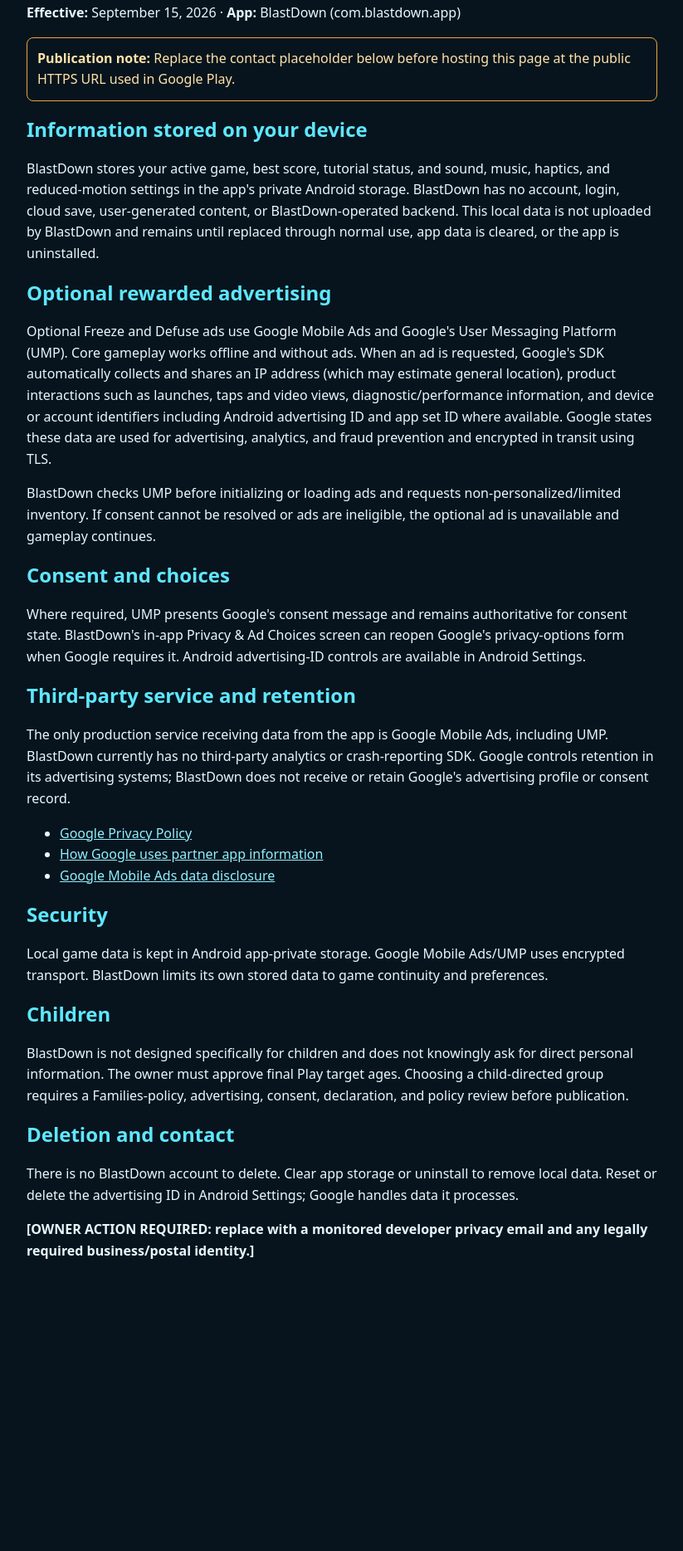
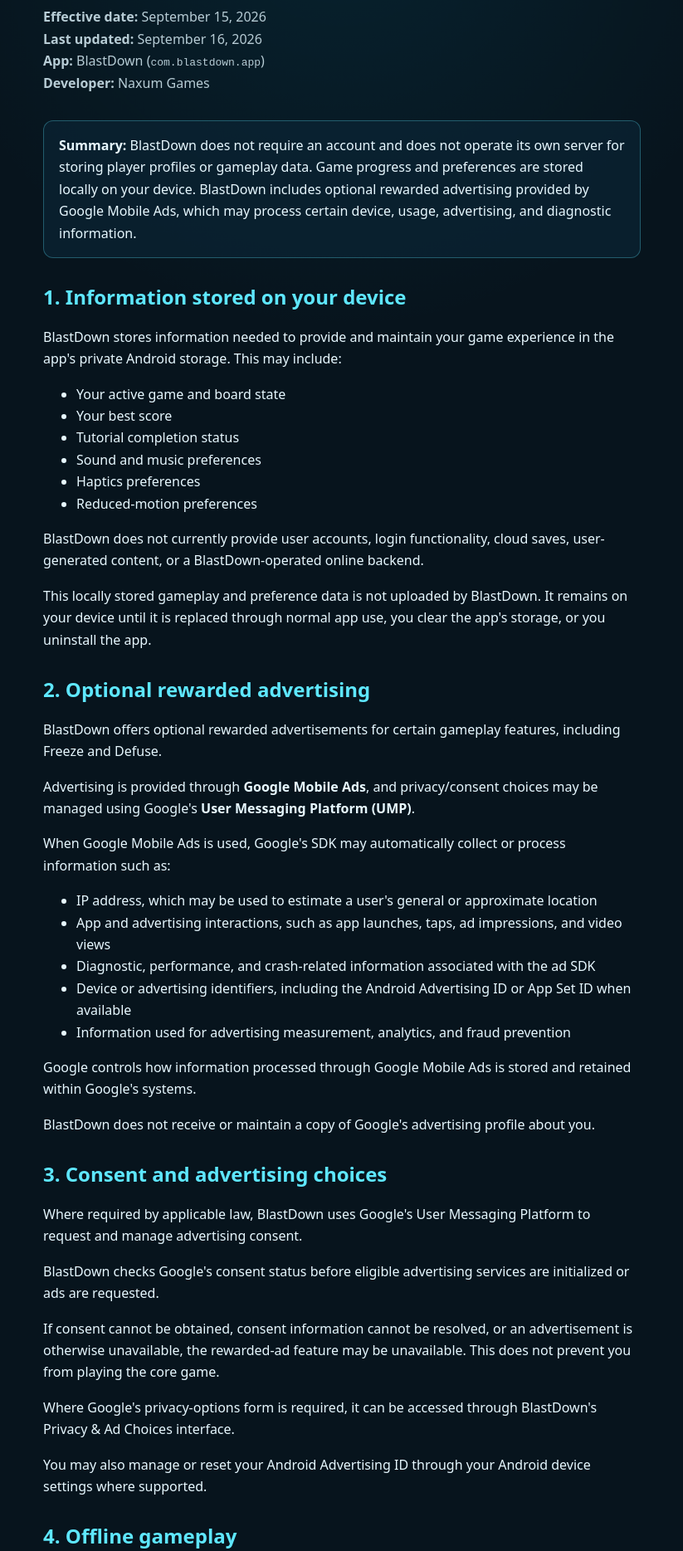
Before and after one commit to AnasSM0/Blastdown, a website: page docs/privacy-policy.html in a window 1280 px wide. Shown: the part 110-1979 px from the top of the page at 83% size, without its empty margins (228-1051 px from the left). Before the commit the page ends 1711 px from the top, so only its background shows below. Drawn offline with Linux system fonts and the light colour scheme.

Commit message:
docs(privacy): finalize public BlastDown policy

```diff
--- a/docs/privacy-policy.html
+++ b/docs/privacy-policy.html
@@ -3,121 +3,341 @@
   <head>
     <meta charset="utf-8" />
     <meta name="viewport" content="width=device-width, initial-scale=1" />
+    <meta
+      name="description"
+      content="Privacy Policy for BlastDown, a mobile puzzle game published by Naxum Games."
+    />
     <title>BlastDown Privacy Policy</title>
+
     <style>
       :root {
         color-scheme: dark;
-        font-family: system-ui, sans-serif;
+        font-family:
+          system-ui,
+          -apple-system,
+          BlinkMacSystemFont,
+          "Segoe UI",
+          sans-serif;
+
         background: #07141d;
         color: #e7f8ff;
       }
+
+      * {
+        box-sizing: border-box;
+      }
+
       body {
+        margin: 0;
+        background:
+          radial-gradient(circle at top, rgba(0, 199, 255, 0.08), transparent 32rem), #07141d;
+      }
+
+      main {
         margin: 0 auto;
         max-width: 760px;
-        padding: 32px 20px 64px;
-        line-height: 1.6;
+        padding: 40px 20px 72px;
+        line-height: 1.65;
       }
+
       h1,
       h2 {
         color: #5ee7ff;
-        line-height: 1.2;
+        line-height: 1.25;
       }
+
+      h1 {
+        margin-bottom: 8px;
+      }
+
+      h2 {
+        margin-top: 32px;
+      }
+
       a {
         color: #91efff;
       }
-      .notice {
-        border: 1px solid #e6a83d;
-        border-radius: 8px;
-        padding: 12px;
-        color: #ffe2a9;
+
+      .meta {
+        color: #b7ccd5;
+        margin-bottom: 32px;
+      }
+
+      .summary {
+        padding: 16px 18px;
+        border: 1px solid rgba(94, 231, 255, 0.3);
+        border-radius: 12px;
+        background: rgba(12, 38, 54, 0.65);
+      }
+
+      footer {
+        margin-top: 48px;
+        padding-top: 24px;
+        border-top: 1px solid rgba(145, 239, 255, 0.18);
+        color: #9db3bd;
+        font-size: 0.95rem;
       }
     </style>
   </head>
+
   <body>
     <main>
       <h1>BlastDown Privacy Policy</h1>
+
+      <p class="meta">
+        <strong>Effective date:</strong> September 15, 2026<br />
+        <strong>Last updated:</strong> September 16, 2026<br />
+        <strong>App:</strong> BlastDown (<code>com.blastdown.app</code>)<br />
+        <strong>Developer:</strong> Naxum Games
+      </p>
+
+      <div class="summary">
+        <strong>Summary:</strong>
+        BlastDown does not require an account and does not operate its own server for storing player
+        profiles or gameplay data. Game progress and preferences are stored locally on your device.
+        BlastDown includes optional rewarded advertising provided by Google Mobile Ads, which may
+        process certain device, usage, advertising, and diagnostic information.
+      </div>
+
+      <h2>1. Information stored on your device</h2>
+
       <p>
-        <strong>Effective:</strong> September 15, 2026 · <strong>App:</strong> BlastDown
-        (com.blastdown.app)
+        BlastDown stores information needed to provide and maintain your game experience in the
+        app's private Android storage. This may include:
       </p>
-      <p class="notice">
-        <strong>Publication note:</strong> Replace the contact placeholder below before hosting this
-        page at the public HTTPS URL used in Google Play.
+
+      <ul>
+        <li>Your active game and board state</li>
+        <li>Your best score</li>
+        <li>Tutorial completion status</li>
+        <li>Sound and music preferences</li>
+        <li>Haptics preferences</li>
+        <li>Reduced-motion preferences</li>
+      </ul>
+
+      <p>
+        BlastDown does not currently provide user accounts, login functionality, cloud saves,
+        user-generated content, or a BlastDown-operated online backend.
       </p>
-      <h2>Information stored on your device</h2>
+
       <p>
-        BlastDown stores your active game, best score, tutorial status, and sound, music, haptics,
-        and reduced-motion settings in the app's private Android storage. BlastDown has no account,
-        login, cloud save, user-generated content, or BlastDown-operated backend. This local data is
-        not uploaded by BlastDown and remains until replaced through normal use, app data is
-        cleared, or the app is uninstalled.
+        This locally stored gameplay and preference data is not uploaded by BlastDown. It remains on
+        your device until it is replaced through normal app use, you clear the app's storage, or you
+        uninstall the app.
       </p>
-      <h2>Optional rewarded advertising</h2>
+
+      <h2>2. Optional rewarded advertising</h2>
+
       <p>
-        Optional Freeze and Defuse ads use Google Mobile Ads and Google's User Messaging Platform
-        (UMP). Core gameplay works offline and without ads. When an ad is requested, Google's SDK
-        automatically collects and shares an IP address (which may estimate general location),
-        product interactions such as launches, taps and video views, diagnostic/performance
-        information, and device or account identifiers including Android advertising ID and app set
-        ID where available. Google states these data are used for advertising, analytics, and fraud
-        prevention and encrypted in transit using TLS.
+        BlastDown offers optional rewarded advertisements for certain gameplay features, including
+        Freeze and Defuse.
       </p>
+
       <p>
-        BlastDown checks UMP before initializing or loading ads and requests
-        non-personalized/limited inventory. If consent cannot be resolved or ads are ineligible, the
-        optional ad is unavailable and gameplay continues.
+        Advertising is provided through <strong>Google Mobile Ads</strong>, and privacy/consent
+        choices may be managed using Google's <strong>User Messaging Platform (UMP)</strong>.
       </p>
-      <h2>Consent and choices</h2>
+
       <p>
-        Where required, UMP presents Google's consent message and remains authoritative for consent
-        state. BlastDown's in-app Privacy &amp; Ad Choices screen can reopen Google's
-        privacy-options form when Google requires it. Android advertising-ID controls are available
-        in Android Settings.
+        When Google Mobile Ads is used, Google's SDK may automatically collect or process
+        information such as:
       </p>
-      <h2>Third-party service and retention</h2>
+
+      <ul>
+        <li>IP address, which may be used to estimate a user's general or approximate location</li>
+        <li>
+          App and advertising interactions, such as app launches, taps, ad impressions, and video
+          views
+        </li>
+        <li>Diagnostic, performance, and crash-related information associated with the ad SDK</li>
+        <li>
+          Device or advertising identifiers, including the Android Advertising ID or App Set ID when
+          available
+        </li>
+        <li>Information used for advertising measurement, analytics, and fraud prevention</li>
+      </ul>
+
       <p>
-        The only production service receiving data from the app is Google Mobile Ads, including UMP.
-        BlastDown currently has no third-party analytics or crash-reporting SDK. Google controls
-        retention in its advertising systems; BlastDown does not receive or retain Google's
-        advertising profile or consent record.
+        Google controls how information processed through Google Mobile Ads is stored and retained
+        within Google's systems.
       </p>
+
+      <p>
+        BlastDown does not receive or maintain a copy of Google's advertising profile about you.
+      </p>
+
+      <h2>3. Consent and advertising choices</h2>
+
+      <p>
+        Where required by applicable law, BlastDown uses Google's User Messaging Platform to request
+        and manage advertising consent.
+      </p>
+
+      <p>
+        BlastDown checks Google's consent status before eligible advertising services are
+        initialized or ads are requested.
+      </p>
+
+      <p>
+        If consent cannot be obtained, consent information cannot be resolved, or an advertisement
+        is otherwise unavailable, the rewarded-ad feature may be unavailable. This does not prevent
+        you from playing the core game.
+      </p>
+
+      <p>
+        Where Google's privacy-options form is required, it can be accessed through BlastDown's
+        Privacy &amp; Ad Choices interface.
+      </p>
+
+      <p>
+        You may also manage or reset your Android Advertising ID through your Android device
+        settings where supported.
+      </p>
+
+      <h2>4. Offline gameplay</h2>
+
+      <p>
+        BlastDown's core gameplay can be played without an internet connection. An internet
+        connection is required for optional advertising and related Google privacy services.
+      </p>
+
+      <h2>5. Third-party services</h2>
+
+      <p>
+        The primary production third-party service that may receive information from BlastDown is
+        Google Mobile Ads, including Google's User Messaging Platform.
+      </p>
+
+      <p>
+        BlastDown does not currently include a separate third-party analytics service or third-party
+        crash-reporting SDK.
+      </p>
+
+      <p>For more information about Google's privacy practices, see:</p>
+
       <ul>
-        <li><a href="https://policies.google.com/privacy">Google Privacy Policy</a></li>
         <li>
-          <a href="https://policies.google.com/technologies/partner-sites"
-            >How Google uses partner app information</a
+          <a href="https://policies.google.com/privacy" rel="noopener noreferrer">
+            Google Privacy Policy
+          </a>
+        </li>
+
+        <li>
+          <a
+            href="https://policies.google.com/technologies/partner-sites"
+            rel="noopener noreferrer"
           >
+            How Google uses information from sites or apps that use its services
+          </a>
         </li>
+
         <li>
-          <a href="https://developers.google.com/admob/android/privacy/play-data-disclosure"
-            >Google Mobile Ads data disclosure</a
+          <a
+            href="https://developers.google.com/admob/android/privacy/play-data-disclosure"
+            rel="noopener noreferrer"
           >
+            Google Mobile Ads data disclosure
+          </a>
         </li>
       </ul>
-      <h2>Security</h2>
+
+      <h2>6. Data sharing</h2>
+
+      <p>BlastDown does not sell your personal information.</p>
+
       <p>
-        Local game data is kept in Android app-private storage. Google Mobile Ads/UMP uses encrypted
-        transport. BlastDown limits its own stored data to game continuity and preferences.
+        Information processed through Google Mobile Ads may be shared with or processed by Google
+        and its advertising technology partners according to Google's policies, your consent
+        choices, applicable law, and the advertising configuration used for your region.
       </p>
-      <h2>Children</h2>
+
+      <h2>7. Data security</h2>
+
       <p>
-        BlastDown is not designed specifically for children and does not knowingly ask for direct
-        personal information. The owner must approve final Play target ages. Choosing a
-        child-directed group requires a Families-policy, advertising, consent, declaration, and
-        policy review before publication.
+        BlastDown limits its own stored information to gameplay continuity and user preferences.
+        Local information is stored using Android's app-private storage mechanisms.
       </p>
-      <h2>Deletion and contact</h2>
+
       <p>
-        There is no BlastDown account to delete. Clear app storage or uninstall to remove local
-        data. Reset or delete the advertising ID in Android Settings; Google handles data it
-        processes.
+        Network communications handled by Google Mobile Ads and UMP use encrypted transport as
+        described by Google.
       </p>
+
       <p>
-        <strong
-          >[OWNER ACTION REQUIRED: replace with a monitored developer privacy email and any legally
-          required business/postal identity.]</strong
-        >
+        No method of electronic storage or network transmission can be guaranteed to be completely
+        secure, but reasonable technical safeguards are used to reduce risk.
       </p>
+
+      <h2>8. Data retention and deletion</h2>
+
+      <p>BlastDown does not maintain user accounts or a server-side player database.</p>
+
+      <p>To delete information stored locally by BlastDown, you can:</p>
+
+      <ul>
+        <li>Clear BlastDown's app storage through Android Settings, or</li>
+        <li>Uninstall BlastDown from your device.</li>
+      </ul>
+
+      <p>
+        Advertising and consent-related information processed by Google is governed by Google's own
+        retention and deletion practices.
+      </p>
+
+      <h2>9. Children's privacy</h2>
+
+      <p>
+        BlastDown is not specifically designed or directed toward young children and does not
+        knowingly request children to provide direct personal information such as a name, email
+        address, phone number, or account profile.
+      </p>
+
+      <p>
+        Advertising and privacy behavior may vary based on applicable law, region, age-related
+        settings, and Google Play or Google Mobile Ads requirements.
+      </p>
+
+      <p>
+        If you believe a child has provided personal information to us directly, please contact us
+        at the address below so that we can review the matter.
+      </p>
+
+      <h2>10. International users</h2>
+
+      <p>
+        BlastDown may be made available to users in multiple countries. Privacy and advertising
+        requirements may differ by region. Where required, Google's consent tools are used before
+        eligible advertising services are made available.
+      </p>
+
+      <h2>11. Changes to this Privacy Policy</h2>
+
+      <p>
+        We may update this Privacy Policy when BlastDown's features, third-party services, legal
+        requirements, or privacy practices change.
+      </p>
+
+      <p>
+        When changes are made, the updated version will be posted at this page and the "Last
+        updated" date above will be revised.
+      </p>
+
+      <h2>12. Contact us</h2>
+
+      <p>
+        If you have questions, concerns, or privacy-related requests regarding BlastDown, contact:
+      </p>
+
+      <p>
+        <strong>Naxum Games</strong><br />
+        Email:
+        <a href="mailto:info@naxumsol.com">info@naxumsol.com</a>
+      </p>
+
+      <footer>
+        © 2026 Naxum Games. BlastDown and its associated content are provided subject to this
+        Privacy Policy.
+      </footer>
     </main>
   </body>
 </html>
```
